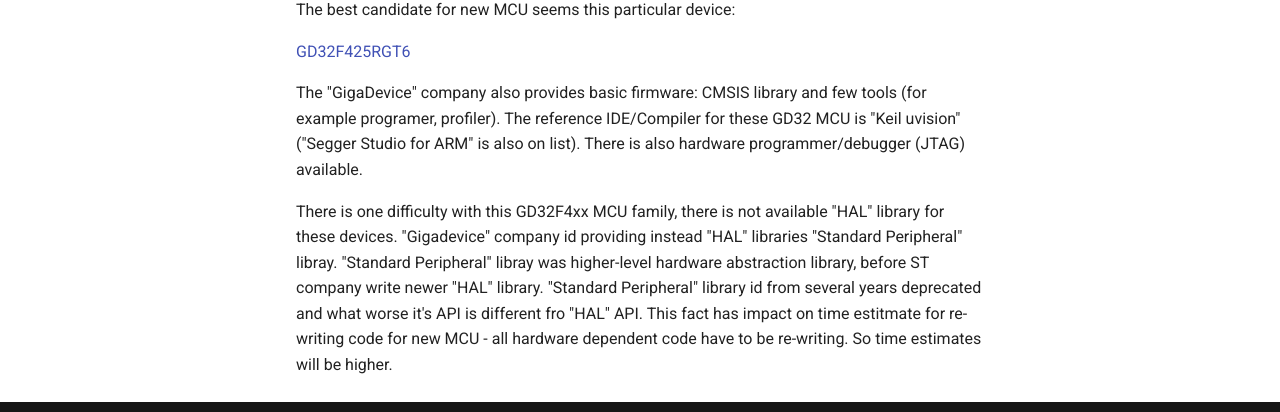
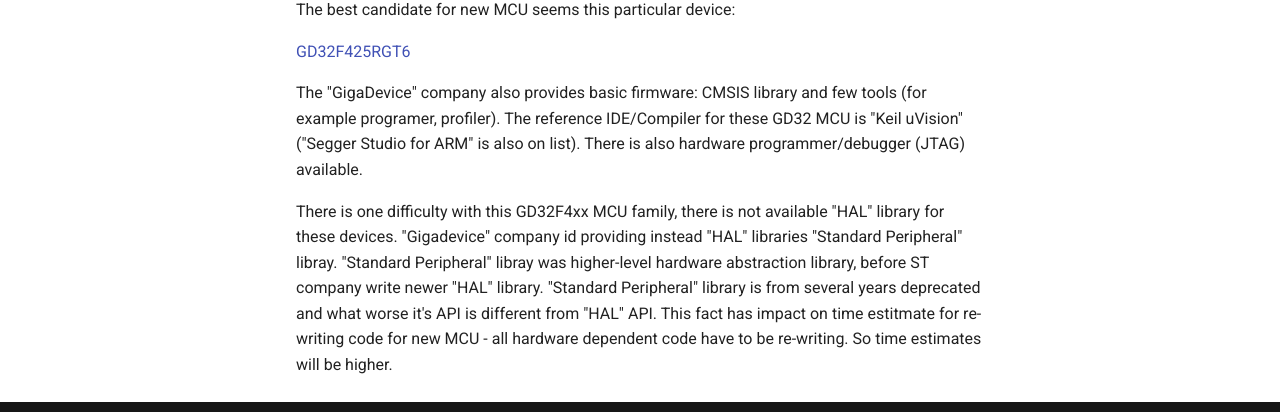
Before and after one commit to lpn-plant/lpntpm-docs, an MkDocs documentation site: the page built from docs/further_project_development.md, in a window 1280 px wide and 900 px high, scrolled down 2284 px. Shown: the part 454-866 px from the top of the window. Built offline with MkDocs 1.6.1 and Material for MkDocs 9.7.7, drawn with Linux system fonts in a browser that asks for light colours.

Commit message:
docs/further_project_development.md : few typos in document fixed.
Signed-off-by: Maciej Gabryelski <maciej.gabryelski@3mdeb.com>

```diff
--- a/docs/further_project_development.md
+++ b/docs/further_project_development.md
@@ -123,13 +123,13 @@
 
 The "GigaDevice" company also provides basic firmware: CMSIS library and few tools
 (for example programer, profiler). The reference IDE/Compiler for these GD32 MCU
-is "Keil uvision" ("Segger Studio for ARM" is also on list). There is also hardware
+is "Keil uVision" ("Segger Studio for ARM" is also on list). There is also hardware
 programmer/debugger (JTAG) available.
 
 There is one difficulty with this GD32F4xx MCU family, there is not available "HAL"
 library for these devices. "Gigadevice" company id providing instead "HAL" libraries
 "Standard Peripheral" libray. "Standard Peripheral" libray was higher-level hardware
 abstraction library, before ST company write newer "HAL" library. "Standard Peripheral"
-library id from several years deprecated and what worse it's API is different fro "HAL"
+library is from several years deprecated and what worse it's API is different from "HAL"
 API. This fact has impact on time estitmate for re-writing code for new MCU - all
 hardware dependent code have to be re-writing. So time estimates will be higher.
```
